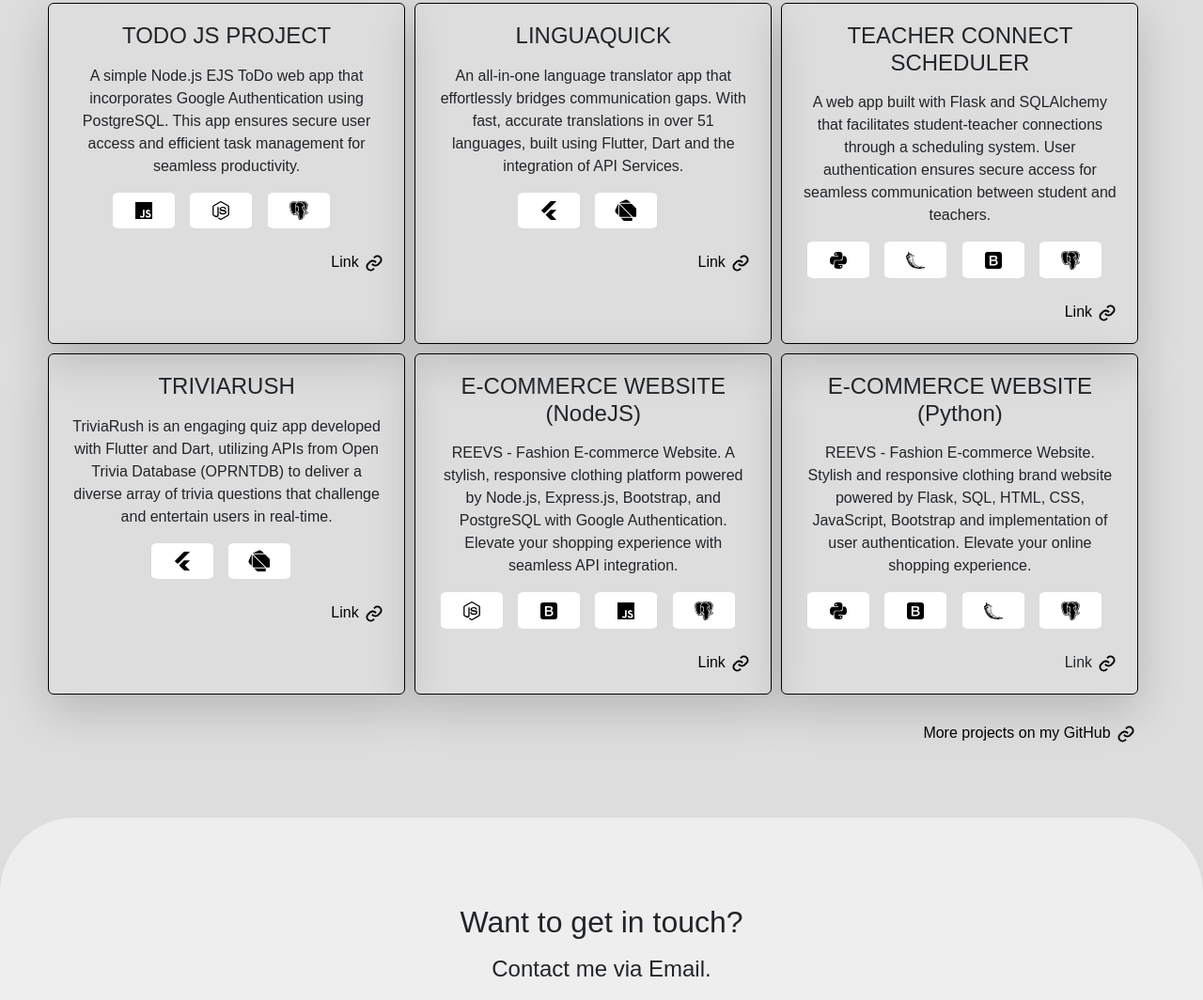
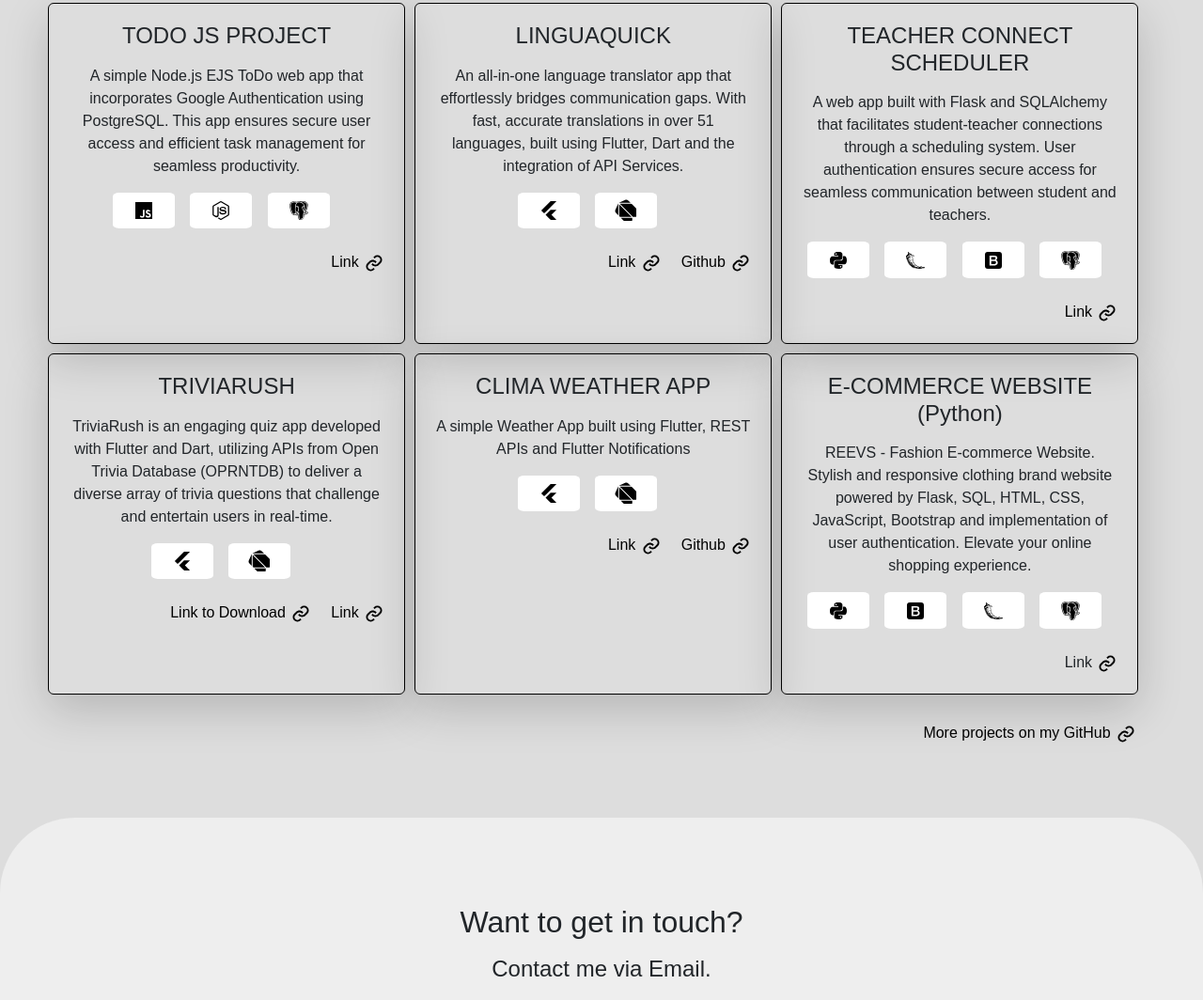
Before and after one commit to Agboola-Oyewole/Portfolio-2.0, a plain HTML site: page index.html in a window 1280 px wide. Shown: the part 1605-2669 px from the top of the page at 94% size. Drawn offline with nearby package versions, Linux system fonts and the light colour scheme; a web font is replaced by a local one.

Commit message:
Added new project

```diff
--- a/index.html
+++ b/index.html
@@ -357,8 +357,19 @@
                             </svg>
                         </button>
                         <div class="d-flex justify-content-end mt-4">
-                            <a href="https://github.com/Agboola-Oyewole/LinguaQuick" style="margin-bottom: 0;">Link <svg
+                            <a href="https://linguaquick-0.web.app/" style="margin-bottom: 0;">Link <svg
                                     xmlns="http://www.w3.org/2000/svg" width="24" height="24" viewBox="0 0 24 24"
+                                    style="fill: rgba(0, 0, 0, 1);">
+                                    <path
+                                        d="M8.465 11.293c1.133-1.133 3.109-1.133 4.242 0l.707.707 1.414-1.414-.707-.707c-.943-.944-2.199-1.465-3.535-1.465s-2.592.521-3.535 1.465L4.929 12a5.008 5.008 0 0 0 0 7.071 4.983 4.983 0 0 0 3.535 1.462A4.982 4.982 0 0 0 12 19.071l.707-.707-1.414-1.414-.707.707a3.007 3.007 0 0 1-4.243 0 3.005 3.005 0 0 1 0-4.243l2.122-2.121z">
+                                    </path>
+                                    <path
+                                        d="m12 4.929-.707.707 1.414 1.414.707-.707a3.007 3.007 0 0 1 4.243 0 3.005 3.005 0 0 1 0 4.243l-2.122 2.121c-1.133 1.133-3.109 1.133-4.242 0L10.586 12l-1.414 1.414.707.707c.943.944 2.199 1.465 3.535 1.465s2.592-.521 3.535-1.465L19.071 12a5.008 5.008 0 0 0 0-7.071 5.006 5.006 0 0 0-7.071 0z">
+                                    </path>
+                                </svg></a>
+                            <a href="https://github.com/Agboola-Oyewole/LinguaQuick"
+                                style="margin-bottom: 0; margin-left: 20px;">Github
+                                <svg xmlns="http://www.w3.org/2000/svg" width="24" height="24" viewBox="0 0 24 24"
                                     style="fill: rgba(0, 0, 0, 1);">
                                     <path
                                         d="M8.465 11.293c1.133-1.133 3.109-1.133 4.242 0l.707.707 1.414-1.414-.707-.707c-.943-.944-2.199-1.465-3.535-1.465s-2.592.521-3.535 1.465L4.929 12a5.008 5.008 0 0 0 0 7.071 4.983 4.983 0 0 0 3.535 1.462A4.982 4.982 0 0 0 12 19.071l.707-.707-1.414-1.414-.707.707a3.007 3.007 0 0 1-4.243 0 3.005 3.005 0 0 1 0-4.243l2.122-2.121z">
@@ -485,6 +496,18 @@
                             </svg>
                         </button>
                         <div class="d-flex justify-content-end mt-4">
+                            <a href="https://triviarush.netlify.app/" style="margin-bottom: 0; margin-right: 20px;">Link
+                                to Download
+                                <svg xmlns="http://www.w3.org/2000/svg" width="24" height="24" viewBox="0 0 24 24"
+                                    style="fill: rgba(0, 0, 0, 1);">
+                                    <path
+                                        d="M8.465 11.293c1.133-1.133 3.109-1.133 4.242 0l.707.707 1.414-1.414-.707-.707c-.943-.944-2.199-1.465-3.535-1.465s-2.592.521-3.535 1.465L4.929 12a5.008 5.008 0 0 0 0 7.071 4.983 4.983 0 0 0 3.535 1.462A4.982 4.982 0 0 0 12 19.071l.707-.707-1.414-1.414-.707.707a3.007 3.007 0 0 1-4.243 0 3.005 3.005 0 0 1 0-4.243l2.122-2.121z">
+                                    </path>
+                                    <path
+                                        d="m12 4.929-.707.707 1.414 1.414.707-.707a3.007 3.007 0 0 1 4.243 0 3.005 3.005 0 0 1 0 4.243l-2.122 2.121c-1.133 1.133-3.109 1.133-4.242 0L10.586 12l-1.414 1.414.707.707c.943.944 2.199 1.465 3.535 1.465s2.592-.521 3.535-1.465L19.071 12a5.008 5.008 0 0 0 0-7.071 5.006 5.006 0 0 0-7.071 0z">
+                                    </path>
+                                </svg></a>
+
                             <a href="https://github.com/Agboola-Oyewole/La-prueba" style="margin-bottom: 0;">Link <svg
                                     xmlns="http://www.w3.org/2000/svg" width="24" height="24" viewBox="0 0 24 24"
                                     style="fill: rgba(0, 0, 0, 1);">
@@ -503,60 +526,37 @@
             <div class="project-card rounded-2 shadow-lg col-md-4">
                 <div>
                     <div>
-                        <h4 class="mb-3">E-COMMERCE WEBSITE (NodeJS)</h4>
-                        <p>REEVS - Fashion E-commerce Website. A stylish, responsive clothing platform powered by
-                            Node.js, Express.js, Bootstrap, and PostgreSQL with Google Authentication. Elevate your
-                            shopping experience with seamless API integration.</p>
+                        <h4 class="mb-3">CLIMA WEATHER APP</h4>
+                        <p>A simple Weather App built using Flutter, REST APIs and Flutter Notifications</p>
                         <button class="btn skill-button">
                             <svg xmlns="http://www.w3.org/2000/svg" width="24" height="24" viewBox="0 0 24 24"
                                 style="fill: rgba(0, 0, 0, 1);">
                                 <path
-                                    d="M12 21.985c-.275 0-.532-.074-.772-.202l-2.439-1.448c-.365-.203-.182-.277-.072-.314.496-.165.588-.201 1.101-.493.056-.037.129-.02.185.017l1.87 1.12c.074.036.166.036.221 0l7.319-4.237c.074-.036.11-.11.11-.202V7.768c0-.091-.036-.165-.11-.201l-7.319-4.219c-.073-.037-.165-.037-.221 0L4.552 7.566c-.073.036-.11.129-.11.201v8.457c0 .073.037.166.11.202l2 1.157c1.082.548 1.762-.095 1.762-.735V8.502c0-.11.091-.221.22-.221h.936c.108 0 .22.092.22.221v8.347c0 1.449-.788 2.294-2.164 2.294-.422 0-.752 0-1.688-.46l-1.925-1.099a1.55 1.55 0 0 1-.771-1.34V7.786c0-.55.293-1.064.771-1.339l7.316-4.237a1.637 1.637 0 0 1 1.544 0l7.317 4.237c.479.274.771.789.771 1.339v8.458c0 .549-.293 1.063-.771 1.34l-7.317 4.236c-.241.11-.516.165-.773.165zm2.256-5.816c-3.21 0-3.87-1.468-3.87-2.714 0-.11.092-.221.22-.221h.954c.11 0 .201.073.201.184.147.971.568 1.449 2.514 1.449 1.54 0 2.202-.35 2.202-1.175 0-.477-.185-.825-2.587-1.063-1.999-.2-3.246-.643-3.246-2.238 0-1.485 1.247-2.366 3.339-2.366 2.347 0 3.503.809 3.649 2.568a.297.297 0 0 1-.056.165c-.037.036-.091.073-.146.073h-.953a.212.212 0 0 1-.202-.164c-.221-1.012-.789-1.34-2.292-1.34-1.689 0-1.891.587-1.891 1.027 0 .531.237.696 2.514.99 2.256.293 3.32.715 3.32 2.294-.02 1.615-1.339 2.531-3.67 2.531z">
+                                    d="M13.9 2.01 3.9 12l3.09 3.09 2.71-2.7L20.09 2l-6.19.01zm.82 14.6 5.39-5.38h-5.93c-.11 0-.26 0-.34.07l-2.23 2.23-3.09 3.07 3.09 3.1 2.15 2.15c.07.07.14.17.26.15h6.07z">
                                 </path>
                             </svg>
                         </button>
                         <button class="btn skill-button">
-                            <svg xmlns="http://www.w3.org/2000/svg" width="24" height="24" viewBox="0 0 24 24"
-                                style="fill: rgba(0, 0, 0, 1);">
+                            <svg xmlns="http://www.w3.org/2000/svg" x="0px" y="0px" width="24" height="24"
+                                viewBox="0 0 50 50">
                                 <path
-                                    d="M18.002 2.997H5.999A3.011 3.011 0 0 0 2.997 6v12.002a3.012 3.012 0 0 0 3.002 3.001h12.003a3.012 3.012 0 0 0 3.001-3.001V6a3.012 3.012 0 0 0-3.001-3.003zm-1.64 12.647c-.152.36-.389.68-.693.927a3.594 3.594 0 0 1-1.206.614c-.49.151-1.074.229-1.75.229H7.888V6.909h5.103c.943 0 1.7.213 2.267.646.569.436.854 1.082.854 1.958 0 .528-.13.983-.389 1.357-.259.373-.63.664-1.111.868v.034c.642.135 1.137.438 1.464.912.327.473.493 1.069.493 1.789 0 .405-.078.788-.225 1.147l.02.021v.003zm-2.084-2.589c-.309-.282-.739-.419-1.297-.419H9.737v3.276h3.253c.554 0 .991-.144 1.298-.435.308-.289.464-.701.464-1.229-.005-.518-.156-.919-.464-1.193h-.014.004zm-.451-2.119c.299-.251.444-.613.444-1.084 0-.526-.131-.902-.397-1.116-.264-.214-.646-.326-1.146-.326H9.727v2.898h3.001c.436.001.81-.127 1.099-.372z">
-                                </path>
-                            </svg>
-                        </button>
-
-                        <button class="btn skill-button">
-                            <svg xmlns="http://www.w3.org/2000/svg" width="24" height="24" viewBox="0 0 24 24"
-                                style="fill: rgba(0, 0, 0, 1);">
-                                <path
-                                    d="M3 3h18v18H3V3zm16.525 13.707c-.131-.821-.666-1.511-2.252-2.155-.552-.259-1.165-.438-1.349-.854-.068-.248-.078-.382-.034-.529.113-.484.687-.629 1.137-.495.293.09.563.315.732.676.775-.507.775-.507 1.316-.844-.203-.314-.304-.451-.439-.586-.473-.528-1.103-.798-2.126-.775l-.528.067c-.507.124-.991.395-1.283.754-.855.968-.608 2.655.427 3.354 1.023.765 2.521.933 2.712 1.653.18.878-.652 1.159-1.475 1.058-.607-.136-.945-.439-1.316-1.002l-1.372.788c.157.359.337.517.607.832 1.305 1.316 4.568 1.249 5.153-.754.021-.067.18-.528.056-1.237l.034.049zm-6.737-5.434h-1.686c0 1.453-.007 2.898-.007 4.354 0 .924.047 1.772-.104 2.033-.247.517-.886.451-1.175.359-.297-.146-.448-.349-.623-.641-.047-.078-.082-.146-.095-.146l-1.368.844c.229.473.563.879.994 1.137.641.383 1.502.507 2.404.305.588-.17 1.095-.519 1.358-1.059.384-.697.302-1.553.299-2.509.008-1.541 0-3.083 0-4.635l.003-.042z">
-                                </path>
-                            </svg>
-                        </button>
-                        <button class="btn skill-button">
-                            <svg xmlns="http://www.w3.org/2000/svg" width="24" height="24" viewBox="0 0 24 24"
-                                style="fill: rgba(0, 0, 0, 1);">
-                                <path
-                                    d="M10.74 12.89v-.11c.06-.15.12-.29.19-.43a5.15 5.15 0 0 0 .26-3.74.86.86 0 0 0-.66-.74 3.12 3.12 0 0 0-2.08.61v.18a11.34 11.34 0 0 1-.06 2.41 2.37 2.37 0 0 0 .62 2 2 2 0 0 0 1.43.63 8.05 8.05 0 0 1 .3-.81zM10 8.58a.36.36 0 0 1-.09-.23.19.19 0 0 1 .09-.12.74.74 0 0 1 .48-.07c.25 0 .5.16.48.34a.51.51 0 0 1-.49.33h-.06a.63.63 0 0 1-.41-.25z">
-                                </path>
-                                <path
-                                    d="M7.88 11a12.58 12.58 0 0 0 .06-2.3v-.28a7 7 0 0 1 1.54-4.55c-1-.32-3.4-1-4.87.1-.9.64-1.32 1.84-1.23 3.55a24.85 24.85 0 0 0 1 4.4c.68 2.22 1.45 3.62 2.11 3.85.1 0 .41.13.86-.41.64-.76 1.23-1.41 1.5-1.7l-.19-.19A2.89 2.89 0 0 1 7.88 11zm3.5 3.4c-.16-.06-.24-.1-.42.11a2.52 2.52 0 0 0-.29.35c-.35.43-.5.58-1.51.79a2 2 0 0 0-.4.11 1 1 0 0 0 .37.16 2.21 2.21 0 0 0 2.5-.8.41.41 0 0 0 0-.35.59.59 0 0 0-.25-.37zm6.29-5.82a5.29 5.29 0 0 0 .08-.79c-.66-.08-1.42-.07-1.72.36-.58.83.56 2.88 1 3.75a4.34 4.34 0 0 1 .26.48 1.79 1.79 0 0 0 .15.31 3.72 3.72 0 0 0 .16-2.13 7.51 7.51 0 0 1-.07-1.05 6 6 0 0 1 .14-.93zm-.56-.16a.6.6 0 0 1-.32.17h-.06a.47.47 0 0 1-.44-.3c0-.14.2-.24.44-.28s.48 0 .5.15a.38.38 0 0 1-.12.26z">
-                                </path>
-                                <path
-                                    d="M17 4.88a6.06 6.06 0 0 1 1.37 2.57.71.71 0 0 1 0 .15 5.67 5.67 0 0 1-.09 1.06 7.11 7.11 0 0 0-.09.86 6.61 6.61 0 0 0 .07 1 4 4 0 0 1-.36 2.71l.07.08c2.22-3.49 3-7.54 2.29-8.43a4.77 4.77 0 0 0-3.81-1.8 7.34 7.34 0 0 0-1.63.16A6.17 6.17 0 0 1 17 4.88z">
-                                </path>
-                                <path
-                                    d="M21.65 14c-.07-.2-.37-.85-1.47-.62a6.28 6.28 0 0 1-1 .13 19.74 19.74 0 0 0 2.06-4.88c.37-1.45.66-3.39-.11-4.38A5.91 5.91 0 0 0 16.37 2a8.44 8.44 0 0 0-2.46.35 9.38 9.38 0 0 0-1.45-.14 4.8 4.8 0 0 0-2.46.62 12.22 12.22 0 0 0-1.77-.44A5.44 5.44 0 0 0 4 3.05c-1.24.87-1.81 2.39-1.71 4.52a26.28 26.28 0 0 0 1 4.67A15.76 15.76 0 0 0 4.4 15a3.39 3.39 0 0 0 1.75 1.83 1.71 1.71 0 0 0 1.69-.37 2 2 0 0 0 1 .59 3.65 3.65 0 0 0 2.35-.14v.81a8.46 8.46 0 0 0 .31 2.36 1 1 0 0 1 0 .13 3 3 0 0 0 .71 1.24 2.08 2.08 0 0 0 1.49.56 3 3 0 0 0 .7-.08 3.27 3.27 0 0 0 2.21-1.27 7.34 7.34 0 0 0 .91-4v-.26h.17a5.24 5.24 0 0 0 2.4-.4c.45-.23 1.91-1 1.56-2zm-1.81 1.47a4.7 4.7 0 0 1-1.8.34 2.62 2.62 0 0 1-.79-.1c-.1.94-.32 2.69-.45 3.42a2.47 2.47 0 0 1-2.25 2.3 3.23 3.23 0 0 1-.66.07A2 2 0 0 1 12 20a16.77 16.77 0 0 1-.28-4.06 2.56 2.56 0 0 1-1.78.66 3.94 3.94 0 0 1-.94-.13c-.09 0-.87-.23-.86-.73s.66-.59.9-.64c.86-.18.92-.25 1.19-.59a2.79 2.79 0 0 1 .19-.24 2.56 2.56 0 0 1-1.11-.3c-.23.25-.86.93-1.54 1.74a1.43 1.43 0 0 1-1.11.63 1.23 1.23 0 0 1-.35 0C5.43 16 4.6 14.55 3.84 12a25.21 25.21 0 0 1-1-4.53c-.1-1.92.4-3.28 1.47-4 1.92-1.36 5-.31 5.7-.06a4 4 0 0 1 2.41-.66 5.58 5.58 0 0 1 1.4.18 7.51 7.51 0 0 1 2.5-.4 5.35 5.35 0 0 1 4.32 2c.69.88.23 3 0 3.89a18.84 18.84 0 0 1-2.41 5.41c.16.11.65.31 2 0 .46-.1.73 0 .82.25.22.55-.7 1.13-1.21 1.37z">
-                                </path>
-                                <path
-                                    d="M17.43 13.59a4 4 0 0 1-.62-1c0-.07-.12-.24-.23-.43-.58-1-1.79-3.22-1-4.34a2.16 2.16 0 0 1 2.12-.61 6.28 6.28 0 0 0-1.13-1.94 5.41 5.41 0 0 0-4.13-2 3.34 3.34 0 0 0-2.55.95A5.82 5.82 0 0 0 8.51 7.8l.15-.08A3.7 3.7 0 0 1 10 7.3a1.45 1.45 0 0 1 1.76 1.19 5.73 5.73 0 0 1-.29 4.09 3.29 3.29 0 0 0-.17.39v.11c-.1.27-.19.52-.25.73a.94.94 0 0 1 .57.07 1.16 1.16 0 0 1 .62.74v.16a.28.28 0 0 1 0 .09 22.22 22.22 0 0 0 .22 4.9 1.5 1.5 0 0 0 2 1.09A1.92 1.92 0 0 0 16.25 19c.15-.88.45-3.35.49-3.88 0-1.06.52-1.27.84-1.36z">
-                                </path>
-                                <path
-                                    d="m18 14.33-.08-.06h-.12c-.26.07-.5.14-.47.8a1.9 1.9 0 0 0 .93.12 4.29 4.29 0 0 0 1.38-.29 3 3 0 0 0 .79-.52 3.47 3.47 0 0 1-2.43-.05z">
+                                    d="M7.91 9.32L8 9.41V35.3l-5.09-5.09c-1.81-1.81-2.32-4.59-1.27-6.92L7.91 9.32zM35.3 8H9.41L9.32 7.91l13.97-6.27c2.33-1.05 5.11-.54 6.92 1.27L35.3 8zM37.59 39H11.71l-.54-.54C10.42 37.7 10 36.7 10 35.63V11.41L37.59 39zM13.71 41H39v6c0 .55-.45 1-1 1H21.1c-.27 0-.52-.11-.71-.29l-4.7-4.7.02-.02L13.71 41zM48 21.1V38c0 .55-.45 1-1 1h-6.58L11.41 10h24.22c1.07 0 2.07.42 2.83 1.17l4.53 4.54.02-.02 4.7 4.7C47.89 20.58 48 20.83 48 21.1z">
                                 </path>
                             </svg>
                         </button>
                         <div class="d-flex justify-content-end mt-4">
-                            <a href="https://reevs-node.onrender.com/" style="margin-bottom: 0;">Link <svg
+                            <a href="https://clima-weather-0.web.app/" style="margin-bottom: 0;">Link <svg
+                                    xmlns="http://www.w3.org/2000/svg" width="24" height="24" viewBox="0 0 24 24"
+                                    style="fill: rgba(0, 0, 0, 1);">
+                                    <path
+                                        d="M8.465 11.293c1.133-1.133 3.109-1.133 4.242 0l.707.707 1.414-1.414-.707-.707c-.943-.944-2.199-1.465-3.535-1.465s-2.592.521-3.535 1.465L4.929 12a5.008 5.008 0 0 0 0 7.071 4.983 4.983 0 0 0 3.535 1.462A4.982 4.982 0 0 0 12 19.071l.707-.707-1.414-1.414-.707.707a3.007 3.007 0 0 1-4.243 0 3.005 3.005 0 0 1 0-4.243l2.122-2.121z">
+                                    </path>
+                                    <path
+                                        d="m12 4.929-.707.707 1.414 1.414.707-.707a3.007 3.007 0 0 1 4.243 0 3.005 3.005 0 0 1 0 4.243l-2.122 2.121c-1.133 1.133-3.109 1.133-4.242 0L10.586 12l-1.414 1.414.707.707c.943.944 2.199 1.465 3.535 1.465s2.592-.521 3.535-1.465L19.071 12a5.008 5.008 0 0 0 0-7.071 5.006 5.006 0 0 0-7.071 0z">
+                                    </path>
+                                </svg></a>
+                            <a href="https://github.com/Agboola-Oyewole/weather-app"
+                                style="margin-bottom: 0; margin-left: 20px;">Github <svg
                                     xmlns="http://www.w3.org/2000/svg" width="24" height="24" viewBox="0 0 24 24"
                                     style="fill: rgba(0, 0, 0, 1);">
                                     <path
```
